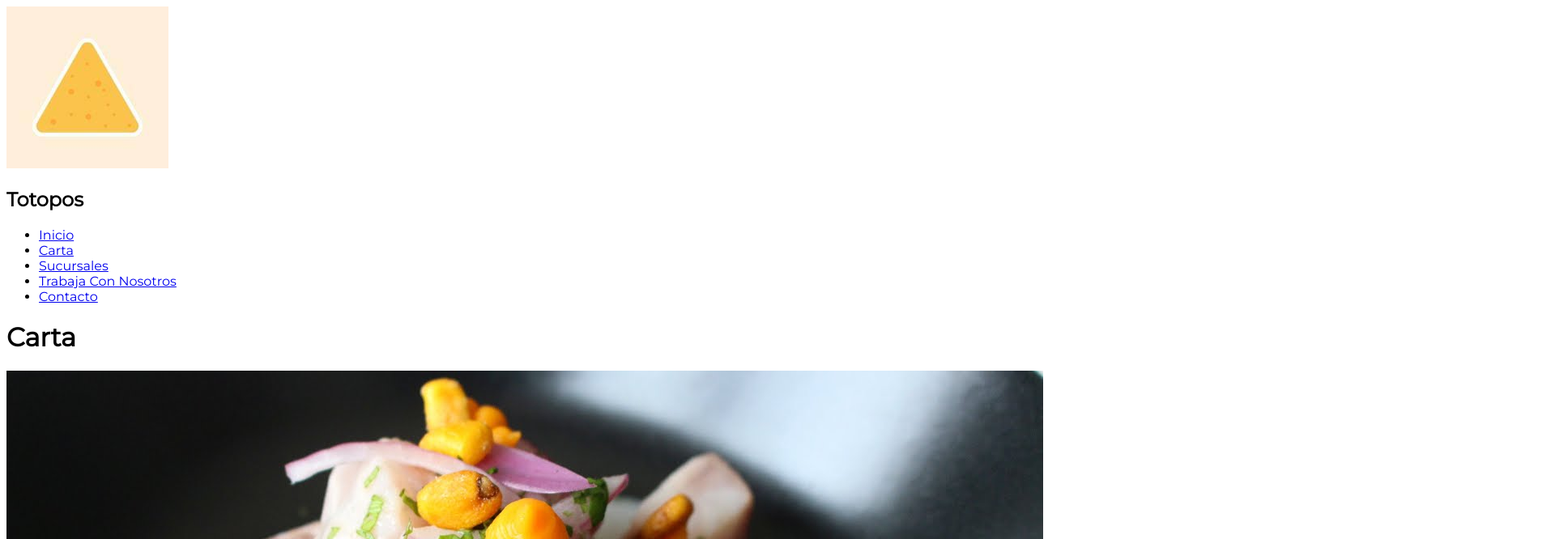
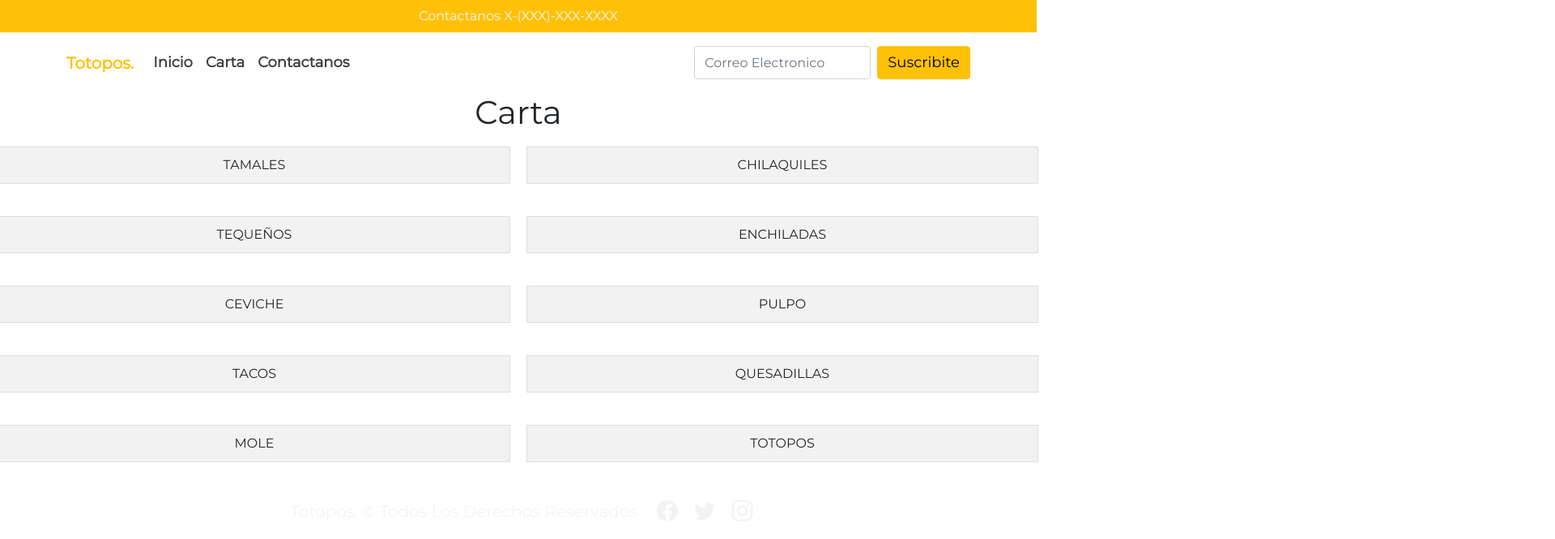
Before and after one commit to nachoecha/CH-pre-entrega-2-, a plain HTML site: page 1ra entrega/Pages /carta.html in a window 1280 px wide. Shown: the top 666 px of the page at 81% size, 1920 px wide, since content can reach past the window. Drawn offline with nearby package versions, Linux system fonts and the light colour scheme.

Commit message:
Agrego grid y otros

```diff
--- a/1ra entrega/Pages /carta.html
+++ b/1ra entrega/Pages /carta.html
@@ -1,77 +1,136 @@
-<!DOCTYPE html>
+<!doctype html>
 <html lang="en">
+
 <head>
-    <meta charset="UTF-8">
-    <meta name="viewport" content="width=device-width, initial-scale=1.0">
-    <title>Totopos Carta</title>
-   <link rel="stylesheet" href="../CSS/style.css">
-    <!-- tipografia -->
-    <link rel="preconnect" href="https://fonts.googleapis.com">
-    <link rel="preconnect" href="https://fonts.gstatic.com" crossorigin>
-    <link href="https://fonts.googleapis.com/css2?family=Ubuntu:wght@300&display=swap" rel="stylesheet">
+    <meta charset="utf-8">
+    <meta name="viewport" content="width=device-width, initial-scale=1">
+
+    <!-- Bootstrap -->
+    <link href="https://cdn.jsdelivr.net/npm/bootstrap@5.0.0-beta2/dist/css/bootstrap.min.css" rel="stylesheet"
+        integrity="sha384-BmbxuPwQa2lc/FVzBcNJ7UAyJxM6wuqIj61tLrc4wSX0szH/Ev+nYRRuWlolflfl" crossorigin="anonymous">
+    <link rel="stylesheet" href="https://cdn.jsdelivr.net/npm/bootstrap-icons@1.4.0/font/bootstrap-icons.css">
+    <link rel="stylesheet" href="./../CSS/style.css">
+
+    <title>Totopos</title>
+</head>
+
+<body>
+    <!-- Header -->
+
+    <header class="container-fluid bg-warning d-flex justify-content-center">
+        <p class="text-light mb-0 p-2 fs-6">Contactanos X-(XXX)-XXX-XXXX</p>
+    </header>
+
+    <nav class="navbar navbar-expand-lg navbar-light p-3" id="menu">
+        <div class="container">
+            <a class="navbar-brand" href="#">
+                <span class="fs-5 text-warning fw-bold">Totopos.</span>
+            </a>
+            <button class="navbar-toggler" type="button" data-bs-toggle="collapse"
+                data-bs-target="#navbarSupportedContent" aria-controls="navbarSupportedContent" aria-expanded="false"
+                aria-label="Toggle navigation">
+                <span class="navbar-toggler-icon"></span>
+            </button>
+
+            <div class="collapse navbar-collapse" id="navbarSupportedContent">
+                <ul class="navbar-nav me-auto mb-2 mb-lg-0">
+                    <li class="nav-item">
+                        <a class="nav-link" aria-current="page" href="../index.html">Inicio</a>
+                    </li>
+                    <li class="nav-item">
+                        <a class="nav-link" href="#">Carta</a>
+                    </li>
+                    <li class="nav-item">
+                        <a class="nav-link" href="#seccion-contacto">Contactanos</a>
+                    </li>
+                </ul>
+                <form class="d-flex">
+                    <input class="form-control me-2" type="email" placeholder="Correo Electronico"
+                        aria-label="Suscribete">
+                    <button class="btn btn-warning btn-warning-outline-success" type="button">Suscribite</button>
+                </form>
+            </div>
+
+        </div>
+    </nav>
+
+    <!-- Grid Carta -->
+
+    <h1 id="TitCarta"> Carta </h1>
+
+    <div class="grid-container">
+        <section id="section1">
+
+        </section>
+        <section id="section2"></section>
+            <div class="row" >
+                <div class="col">
+                    <a>TAMALES</a>
+                </div>
+                <div class="col">
+                    <a>CHILAQUILES </a>
+                    </div>
+                </div>
+            </div>
+            <div class="row">
+                <div class="col">
+                    <a>TEQUEÑOS </a>
+                </div>
+                <div class="col">
+                    <a>ENCHILADAS </a>
+                    </div>
+                </div>
+            </div>
+            <div class="row">
+                <div class="col">
+                    <a>CEVICHE </a>
+                </div>
+                <div class="col">
+                    <a>PULPO </a>
+                    </div>
+                </div>
+            </div>
+            <div class="row">
+                <div class="col">
+                    <a>TACOS </a>
+                </div>
+                <div class="col">
+                    <a>QUESADILLAS </a>
+                    </div>
+                </div>
+            </div>
+            <div class="row">
+                <div class="col">
+                    <a>MOLE</a>
+                </div>
+                <div class="col">
+                    <a>TOTOPOS</a>
+                    </div>
+                </div>
+            </div>
+        </div>
+    </div>
 
 
-     <!-- favicon -->
-     <link rel="shortcut icon" href="https://static.vecteezy.com/system/resources/thumbnails/006/796/634/small/cute-and-kawaii-cartoon-happy-tortilla-chip-character-nachos-character-illustration-free-vector.jpg" type="image/x-icon">
 
-</head>
-<body>
 
-<!-- barra de navegacion -->
-<header>
-    <div class="logo">
-        <img src="../Images/logototopo.jpeg" alt="logo Totopos">
-        <h2 class="logo-nombre"> Totopos </h2>
-</div>
-<nav>
-    <ul>
-        <li><a href="../index.html"> Inicio </a></li>
-        <li><a href="#">Carta</a></li>
-        <li><a href="./sucursales.html">Sucursales </a></li>
-        <li><a href="./tcn.html">Trabaja Con Nosotros</a></li>
-        <li><a href="./contacto.html">Contacto</a></li>
-    </ul>
-</nav>
-</header>
+            <!-- Footer -->
 
-<!-- contenido principal -->
-<main>
-<h1 class="TituloPrincipal"> Carta </h1>
-    <div class="foto-carta1">
-        <img src="../Images/ceviche.jpeg" alt="Imagen ceviche">
-    </div>
-    <div class="foto-carta2">
-        <img src="../Images/pulpo.jpeg" alt="Imagen pulpo">
-    </div>
-    <div class="foto-carta3">
-        <img src="../Images/tacos.jpeg" alt="Imagen tacos">
-    </div>
+            <footer class="w-100  d-flex  align-items-center justify-content-center flex-wrap">
+                <p class="fs-5 px-3  pt-3">Totopos. &copy; Todos Los Derechos Reservados </p>
+                <div id="iconos">
+                    <a href="#"><i class="bi bi-facebook"></i></a>
+                    <a href="#"><i class="bi bi-twitter"></i></a>
+                    <a href="#"><i class="bi bi-instagram"></i></a>
+                </div>
+            </footer>
 
-    <h2> Conocenos </h2>
-        <iframe width="560" height="315" src="https://www.youtube.com/embed/7440e4DEsqU" title="YouTube video player" frameborder="0" allow="accelerometer; autoplay; clipboard-write; encrypted-media; gyroscope; picture-in-picture; web-share" allowfullscreen></iframe>
-</main>
+            <!-- Bootstrap -->
+            <script src="https://cdn.jsdelivr.net/npm/bootstrap@5.0.0-beta2/dist/js/bootstrap.bundle.min.js"
+                integrity="sha384-b5kHyXgcpbZJO/tY9Ul7kGkf1S0CWuKcCD38l8YkeH8z8QjE0GmW1gYU5S9FOnJ0"
+                crossorigin="anonymous"></script>
+            <script src="https://unpkg.com/typewriter-effect@latest/dist/core.js"></script>
+            <script src="main.js"></script>
+</body>
 
-<!-- footer-->
-
-<br>
-<footer class="pie">
-    <h2> Seguinos en nuestras redes. </h2>
-        <div class="redes">
-            <br>
-            <a href="https://www.instagram.com">Instagram</a>
-            <a href="https://www.twitter.com">Twitter</a>
-            <a href="https://www.whatsapp.com">Whatsapp</a>
-        </div>
-        <br>
-        <div>
-            <form class="action">
-                <br>
-                <label for="suscribe">Suscribite para obtener beneficios únicos!</label>
-                <input id="suscribe" type="email">
-                <input type="submit" value="enviar">
-            </form>
-        </div>
-</footer>
-
-</body>
 </html>
```
